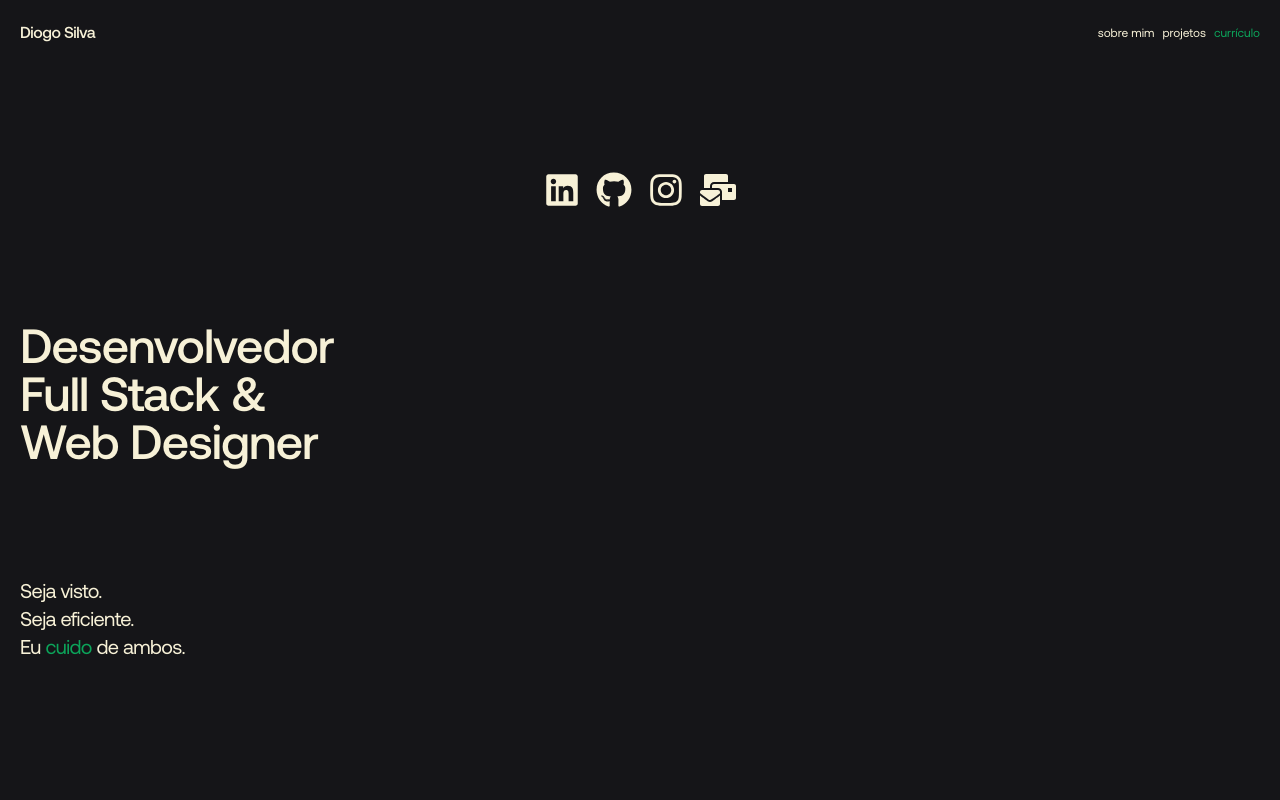
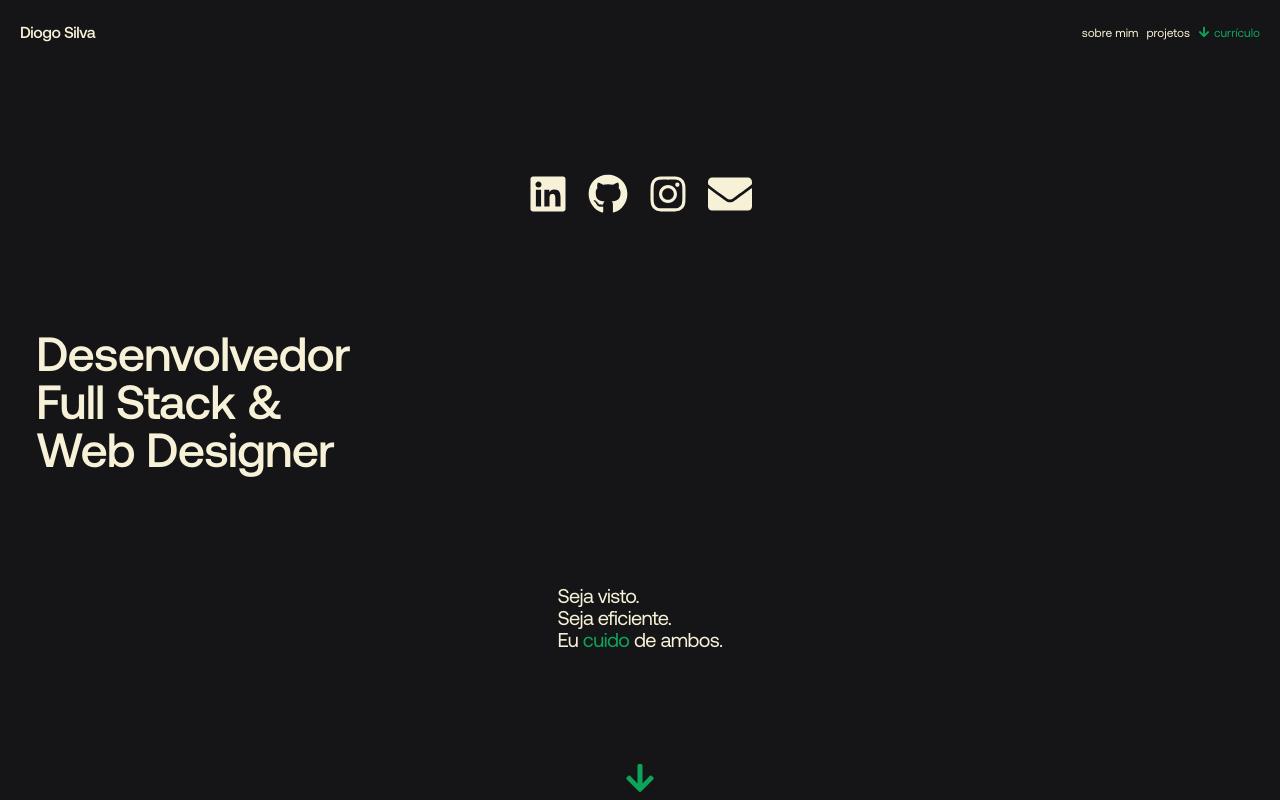
Before and after one commit to di0gosilva/portfolio, a Next.js app: page / in a window 1280 px wide. Built offline with nearby package versions, Linux system fonts and the light colour scheme.

Commit message:
continuação da hero section

```diff
--- a/src/app/page.tsx
+++ b/src/app/page.tsx
@@ -1,38 +1,45 @@
 import {FaLinkedin} from 'react-icons/fa'
 import {FaGithub} from 'react-icons/fa'
 import {FaInstagram} from 'react-icons/fa'
-import {FaMailBulk} from 'react-icons/fa'
+import {FaArrowDown} from 'react-icons/fa'
+import {FaEnvelope} from 'react-icons/fa'
 
 export default function Home() {
   return (
     <>
-
       <header className="mt-5 flex justify-between items-center">
-        <h3 className="font-medium tracking-[-0.48px]">Diogo Silva</h3>
+        <h3 className="font-medium tracking-[-0.03rem]">Diogo Silva</h3>
 
         <nav className="text-xs flex gap-2">
           <a href="#">sobre mim</a>
           <a href="#">projetos</a>
-          <a href="#" className="text-green">currículo</a>
+          <a href="#" className="text-green flex items-center gap-1 "><FaArrowDown /> currículo</a>
         </nav>
       </header>
 
-      <div className='mt-32 flex justify-center gap-4'>
-        <a href="https://linkedin.com" target='_blank' className='text-4xl'><FaLinkedin /></a>
-        <a href="https://github.com" target='_blank' className='text-4xl'><FaGithub /></a>
-        <a href="https://instagram.com" target='_blank' className='text-4xl'><FaInstagram /></a>
-        <a href="https://gmail.com" target='_blank' className='text-4xl'><FaMailBulk /></a>
+      <div className='mt-32 flex justify-center gap-5 items-center'>
+        <a href="https://linkedin.com" target='_blank'><FaLinkedin size={40}/></a>
+        <a href="https://github.com" target='_blank'><FaGithub size={40}/></a>
+        <a href="https://instagram.com" target='_blank'><FaInstagram size={40}/></a>
+        <a href="https://gmail.com" target='_blank'><FaEnvelope size={44}/></a>
       </div>
 
-      <div className="mt-28">
-        <h2 className="text-5xl font-medium tracking-[-0.96px]">Desenvolvedor</h2>
-        <h2 className="text-5xl font-medium tracking-[-0.96px]">Full Stack &</h2>
-        <h2 className="text-5xl font-medium tracking-[-0.96px]">Web Designer</h2>
+      <div className="mt-28 ml-4">
+        <h2 className="text-5xl font-medium tracking-[-0.06rem]">Desenvolvedor</h2>
+        <h2 className="text-5xl font-medium tracking-[-0.06rem]">Full Stack &</h2>
+        <h2 className="text-5xl font-medium tracking-[-0.06rem]">Web Designer</h2>
       </div>
 
-      <p className='mt-28 text-xl font-normal tracking-[-0.6px]'>Seja visto.<br />
-      Seja eficiente.<br />
-      Eu <span className='text-green'>cuido</span> de ambos.</p>
+      <div className='mt-28 flex justify-center items-center'>
+        <p className='text-xl font-normal tracking-[-0.0375rem] leading-[1.1]'>Seja visto.<br />
+        Seja eficiente.<br />
+        Eu <span className='text-green'>cuido</span> de ambos.</p>
+      </div>
+
+
+      <div className='mt-28 flex justify-center items-center'>
+        <a href="#"><FaArrowDown size={32} className='text-green'/></a>
+      </div>
     </>
   );
 }
```
